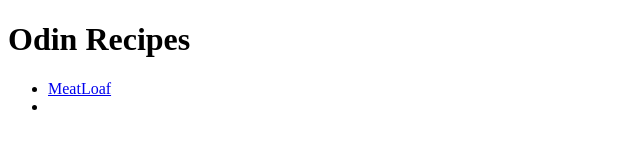
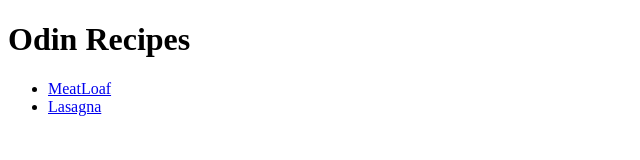
Before and after one commit to PainIam/odin-recipes, a plain HTML site: page index.html in a window 1280 px wide. Shown: the full height of the page, 0-640 px from the left. Drawn offline with Linux system fonts and the light colour scheme.

Commit message:
new link for lasagana.html

```diff
--- a/index.html
+++ b/index.html
@@ -9,7 +9,7 @@
     <h1>Odin Recipes</h1>
     <ul>
         <li><a href="./recipes/meatloaf.html" target="_blank">MeatLoaf</a></li>
-        <li><a href="./recipes/"></a></li>
+        <li><a href="./recipes/lasagna.html" target="_blank">Lasagna</a></li>
     </ul>
 
 </body>
```
